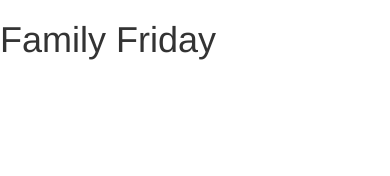
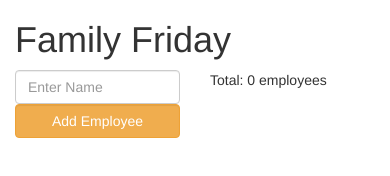
Before and after one commit to ebongso/family-friday, a website: page views/index.html in a window 390 px wide. Drawn offline with nearby package versions, Linux system fonts and the light colour scheme.

Commit message:
Added the 'Add Employee' field. Store employee name in localStorage if available. Otherwise, use the DB.

```diff
--- /dev/null
+++ b/public/helper.js
@@ -0,0 +1,7 @@
+'use strict';
+
+let createLi = (text) => {
+  let li = document.createElement('li');
+  li.appendChild(document.createTextNode(text));
+  return li;
+};
--- a/public/main.js
+++ b/public/main.js
@@ -0,0 +1,55 @@
+'use strict';
+
+(() => {
+  let names = [];
+
+  //When starting up, the app will load data and show employees.
+  let init = () => {
+    load();
+    showEmployees();
+  };
+
+  //Load from localStorage first.
+  //If not available, get data from the database.
+  let load = () => {
+    if(localStorage) {
+      const family = localStorage.getItem('family');
+      if(family && family !== null) {
+        names = family.split(';');
+      }
+    } else {
+      console.log('Cannot find the local storage. Accessing DB...');
+    }
+  };
+
+  //Show the total number of employees and employee names.
+  let showEmployees = () => {
+    let span = document.createElement('span');
+    span.appendChild(document.createTextNode('Total: ' + names.length + ' employees'));
+    let ol = document.createElement('ol');
+    ol.setAttribute('id', 'employeeDisplay');
+    names.forEach(n => {
+      ol.appendChild(createLi(n));
+    });
+    document.getElementById('showEmployeeNames').appendChild(span);
+    document.getElementById('showEmployeeNames').appendChild(ol);
+  };
+
+  //Add more employees to localStorage
+  let addToLocalStorage = (newEmployeeName) => {
+    localStorage.setItem('family', localStorage.getItem('family') + ';' + newEmployeeName);
+    console.log(localStorage.getItem('family'));
+  };
+
+  //When the 'Add Employee' button is clicked, store/display the name and clear the field
+  let addEmployeeClickEvent = () => {
+    const employeeName = document.getElementById('employeeName').value;
+    addToLocalStorage(employeeName);
+
+    document.getElementById('employeeDisplay').appendChild(createLi(employeeName));
+    document.getElementById('employeeName').value = '';
+  };
+
+  init();
+  document.getElementById('addEmployee').addEventListener('click', addEmployeeClickEvent);
+})();
--- a/views/index.html
+++ b/views/index.html
@@ -11,8 +11,17 @@
   </head>
 
   <body>
-    <div>
+    <div class="container">
       <h1>Family Friday</h1>
+
+      <div class="row">
+        <div class="col-lg-3 col-md-3 col-sm-4 col-xs-6">
+          <input id="employeeName" type="text" class="form-control" placeholder="Enter Name" />
+          <button id="addEmployee" class="form-control btn btn-warning">Add Employee</button>
+        </div>
+        <div id="showEmployeeNames" class="col-lg-9 col-md-9 col-sm-8 col-xs-6">
+        </div>
+      </div>
     </div>
 
     <!-- JQuery 3.2.1 for Bootstrap to function -->
@@ -20,6 +29,7 @@
     <!-- Bootstrap 3.3.7 JS -->
     <script src="https://maxcdn.bootstrapcdn.com/bootstrap/3.3.7/js/bootstrap.min.js" integrity="sha384-Tc5IQib027qvyjSMfHjOMaLkfuWVxZxUPnCJA7l2mCWNIpG9mGCD8wGNIcPD7Txa" crossorigin="anonymous"></script>
 
+    <script type="text/javascript" src="/helper.js"></script>
     <script type="text/javascript" src="/main.js"></script>
   </body>
 </html>
```
